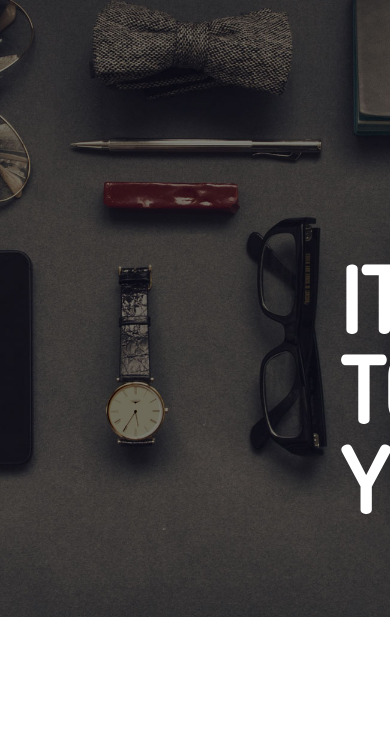
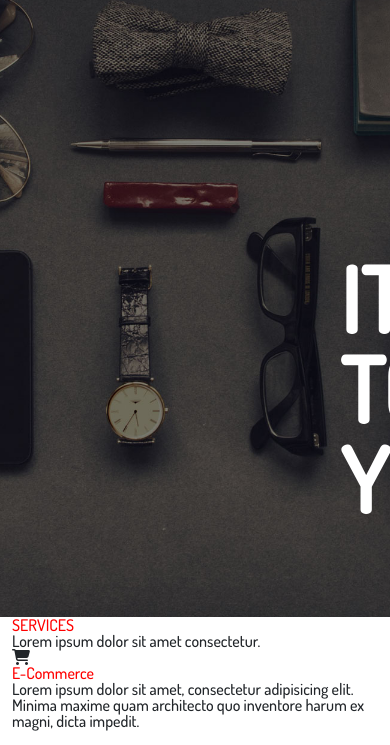
Before and after one commit to gulcin46/Site1, a plain HTML site: page index.html in a window 390 px wide. Shown: the part 133-878 px from the top of the page. Before the commit the page ends 844 px from the top, so only its background shows below. Drawn offline with nearby package versions, Linux system fonts and the light colour scheme.

Commit message:
services

```diff
--- a/index.html
+++ b/index.html
@@ -7,6 +7,7 @@
     <meta name="viewport" content="width=device-width, initial-scale=1.0">
     <script src="https://cdnjs.cloudflare.com/ajax/libs/jquery/3.6.0/jquery.min.js" defer></script>
     <script src="app.js" defer></script>
+    <script src="https://kit.fontawesome.com/d68cc31d9a.js" crossorigin="anonymous"></script>
     <link rel="preconnect" href="https://fonts.gstatic.com">
     <link href="https://fonts.googleapis.com/css2?family=Dosis:wght@500&display=swap" rel="stylesheet">
     <link href="https://cdn.jsdelivr.net/npm/bootstrap@5.0.1/dist/css/bootstrap.min.css" rel="stylesheet">
@@ -60,13 +61,43 @@
         <div class="container">
             <div class="row">
                 <div class="col-md-12">
-
+                    <h1>SERVICES</h1>
+                    <h2>Lorem ipsum dolor sit amet consectetur.</h2>
                 </div>
             </div>
             <div class="row">
-                <div class="col-md-4"></div>
-                <div class="col-md-4"></div>
-                <div class="col-md-4"></div>
+                <div class="col-md-4">
+                    <div class="box">
+                        <div class="imgbox">
+                            <i class="fa-solid fa-cart-shopping"></i>
+                        </div>
+                        <div class="textbox">
+                            <h1>E-Commerce</h1>
+                            <h2>Lorem ipsum dolor sit amet, consectetur adipisicing elit. Minima maxime quam architecto
+                                quo inventore harum ex magni, dicta impedit.</h2>
+                        </div>
+                    </div>
+                </div>
+                <div class="col-md-4">
+                    <div class="box">
+                        <div class="imgbox">
+
+                        </div>
+                        <div class="textbox">
+
+                        </div>
+                    </div>
+                </div>
+                <div class="col-md-4">
+                    <div class="box">
+                        <div class="imgbox">
+                            <img src="" alt="">
+                        </div>
+                        <div class="textbox">
+
+                        </div>
+                    </div>
+                </div>
             </div>
         </div>
     </section>
```
Also changed, not shown: _services.sass (line endings or trailing spaces).
